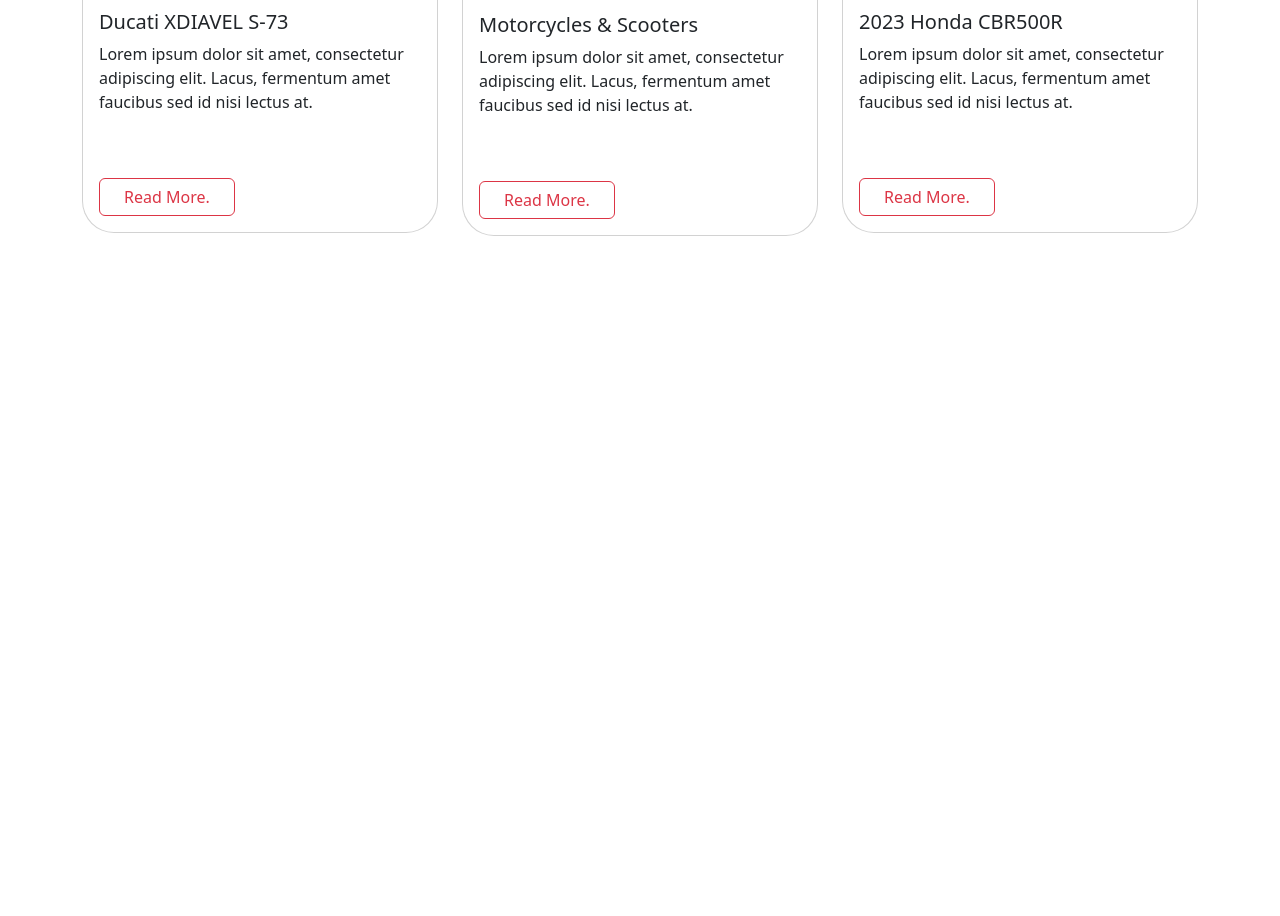
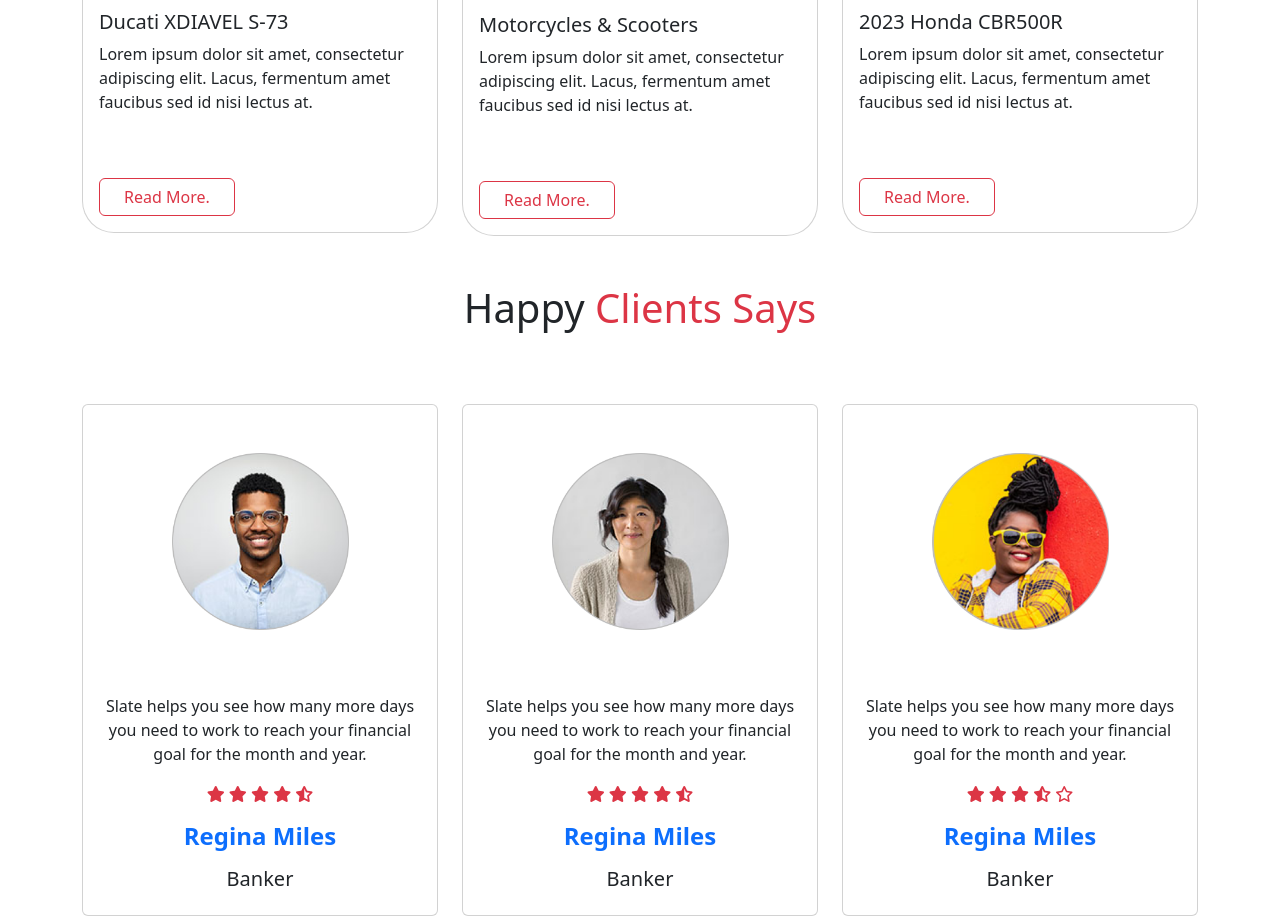
Before and after one commit to Nafiz-Al-Turabi/biker-zone, a plain HTML site: page index.html in a window 1280 px wide. Shown: the part 1595-2511 px from the top of the page. Before the commit the page ends 1831 px from the top, so only its background shows below. Drawn offline with Linux system fonts and the light colour scheme.

Commit message:
happy clients

```diff
--- a/index.html
+++ b/index.html
@@ -7,6 +7,7 @@
   <title>Bikerz</title>
   <link rel="stylesheet" href="css/bootstrap.css">
   <link rel="stylesheet" href="css/style.css">
+  <script src="https://kit.fontawesome.com/7526d84ed2.js" crossorigin="anonymous"></script>
 </head>
 
 <body>
@@ -113,6 +114,73 @@
       </div>
     </section>
 
+    <!-- happy clients -->
+    <section class="container mt-5">
+      <h1 class="text-center">Happy <span class="text-danger">Clients Says</span></h1>
+      <div class="row row-cols-1 row-cols-md-3 g-4 mt-5">
+        <div class="col">
+          <div class="card">
+            <img class="w-50 mx-auto mt-5 mb-5" src="images/user-1.png"  alt="">
+            <div class="card-body text-center">
+              <p class="card-text mb-3">Slate helps you see how
+                many more days you need
+                to work to reach your financial
+                goal for the month and year.</p>
+                <div class="text-danger my-3">
+                  <i class="fa-solid fa-star"></i>
+                  <i class="fa-solid fa-star"></i>
+                  <i class="fa-solid fa-star"></i>
+                  <i class="fa-solid fa-star"></i>
+                  <i class="fa-solid fa-star-half-stroke"></i>
+                </div>
+              <h4 class="card-title text-primary fw-bold mb-3">Regina Miles</h4>
+              <h5>Banker</h5>
+            </div>
+          </div>
+        </div>
+        <div class="col">
+          <div class="card">
+            <img class="w-50 mx-auto mt-5 mb-5" src="images/user-2.png"  alt="">
+            <div class="card-body text-center">
+              <p class="card-text mb-3">Slate helps you see how
+                many more days you need
+                to work to reach your financial
+                goal for the month and year.</p>
+                <div class="text-danger my-3">
+                  <i class="fa-solid fa-star"></i>
+                  <i class="fa-solid fa-star"></i>
+                  <i class="fa-solid fa-star"></i>
+                  <i class="fa-solid fa-star"></i>
+                  <i class="fa-solid fa-star-half-stroke"></i>
+                </div>
+              <h4 class="card-title text-primary fw-bold mb-3">Regina Miles</h4>
+              <h5>Banker</h5>
+            </div>
+          </div>
+        </div>
+        <div class="col">
+          <div class="card">
+            <img class="w-50 mx-auto mt-5 mb-5" src="images/user-3.png"  alt="">
+            <div class="card-body text-center">
+              <p class="card-text mb-3">Slate helps you see how
+                many more days you need
+                to work to reach your financial
+                goal for the month and year.</p>
+                <div class="text-danger my-3">
+                  <i class="fa-solid fa-star"></i>
+                  <i class="fa-solid fa-star"></i>
+                  <i class="fa-solid fa-star"></i>
+                  <i class="fa-solid fa-star-half-stroke"></i>
+                  <i class="fa-regular fa-star"></i>
+                </div>
+              <h4 class="card-title text-primary fw-bold mb-3">Regina Miles</h4>
+              <h5>Banker</h5>
+            </div>
+          </div>
+        </div>
+      </div>
+    </section>
+
   </main>
 
   <footer>
```
